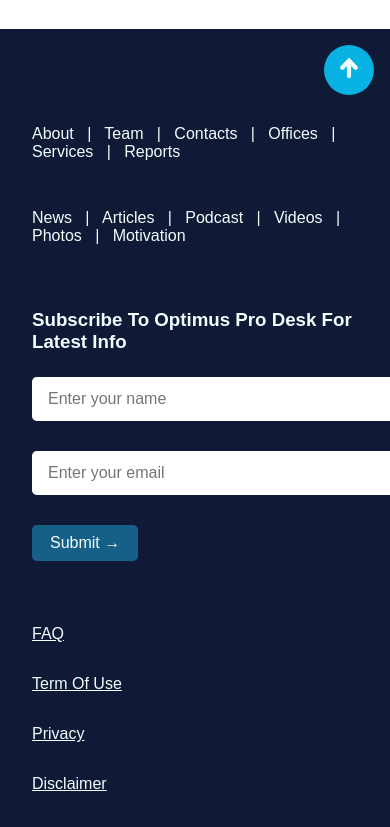
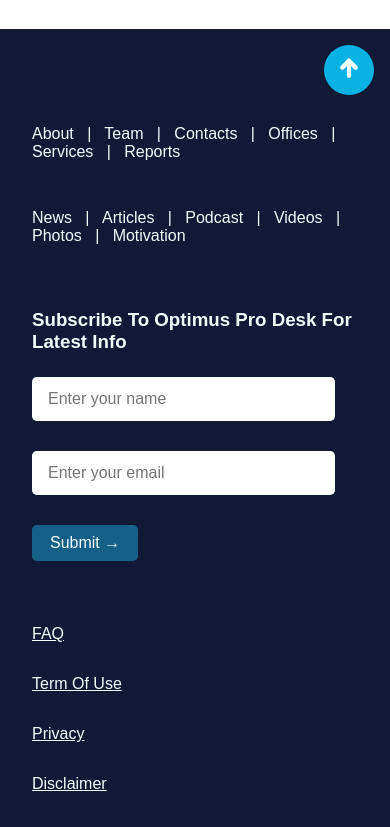
Before and after one commit to IkehAkinyemi/Optimus-Pro, a plain HTML site: page index.html in a window 390 px wide. Shown: the part 4403-5230 px from the top of the page. Drawn offline with Linux system fonts and the light colour scheme.

Commit message:
working on the footer and it's contents

```diff
--- a/css/styles.css
+++ b/css/styles.css
@@ -351,6 +351,7 @@
   border: none;
   color: #F2FDFF;
   font-size: medium;
+  cursor: pointer;
 }
 
 .arrow-right {
@@ -716,6 +717,10 @@
     color: #F2FDFF;
   }
 
+  .input-fields input {
+    padding: 0.8rem 5rem 0.8rem 1rem;
+  }
+
   .arrow-up {
     top: 1rem;
     right: 1rem;
```
